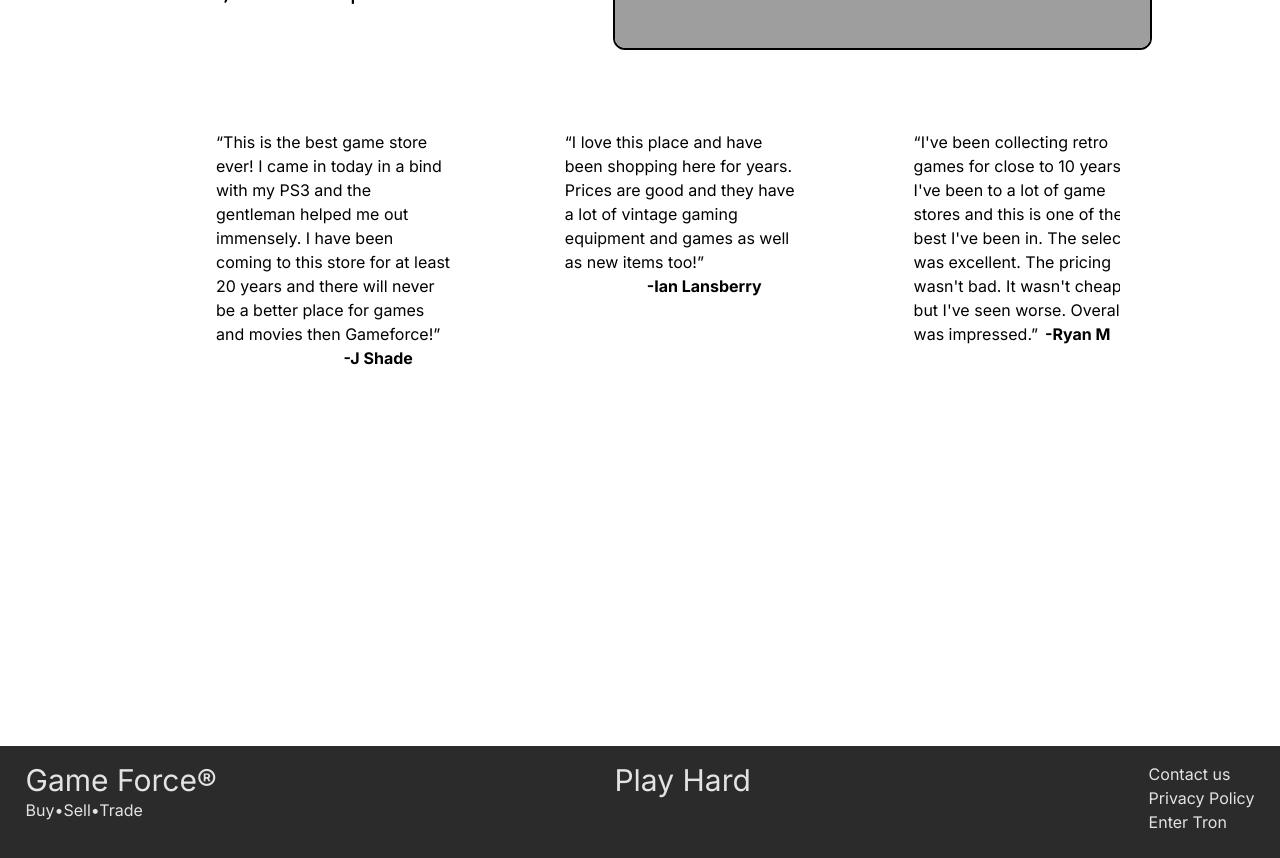
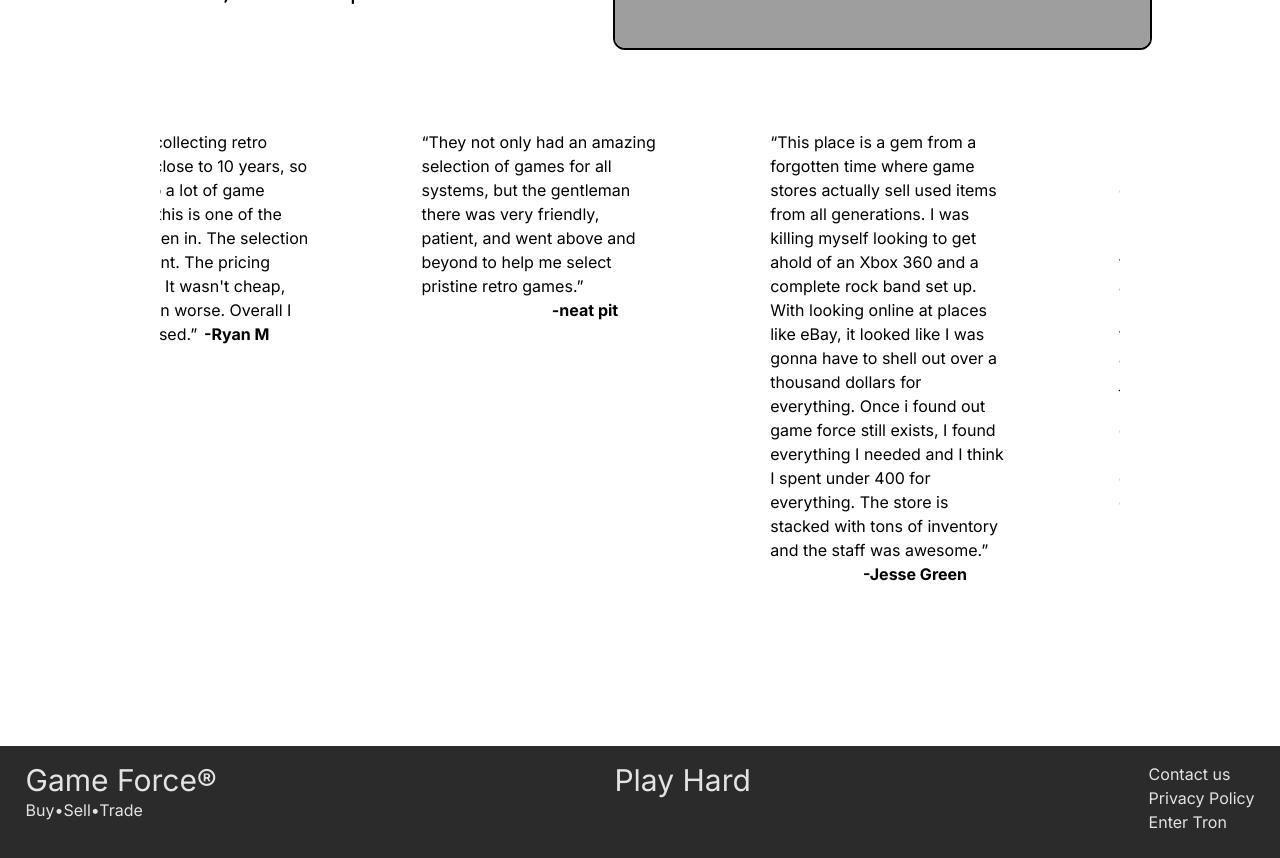
Before and after one commit to ProjectGameForce/ProjectGameForceFE, a Next.js app: page / in a window 1280 px wide. Shown: the part 1120-1978 px from the top of the page. Built offline with nearby package versions, Linux system fonts and the light colour scheme; grey boxes are pictures that could not be loaded; a web font is replaced by a local one.

Commit message:
I think there might be a problem

```diff
--- a/app/Spinner.tsx
+++ b/app/Spinner.tsx
@@ -19,10 +19,10 @@
   return (
     <div className="mx-10 justify-center items-center my-20 w-[75%] overflow-hidden">
       <div
-        className="flex flex-row transition-transform "
+        className="flex flex-row animate-rotate"
         style={{
-          transform: `translateX(-${currentIndex * 33}%)`,
-          transition: "transform duration-500 ease-in-out",
+          transform: `translateX(-${currentIndex}%)`,
+          //transition: "transform duration-[10000ms] ease-in-out",
         }}
       >
         {reviewList.map((item, index) => (
--- a/app/globals.css
+++ b/app/globals.css
@@ -2,3 +2,13 @@
 @tailwind base;
 @tailwind components;
 @tailwind utilities;
+
+
+@keyframes rotate {
+  from {
+    transform: translateX(0%);
+  }
+  to {
+    transform: translateX(-150%);
+  }
+}
--- a/tailwind.config.ts
+++ b/tailwind.config.ts
@@ -16,6 +16,9 @@
           pixel: ["'Pixelify Sans'"],
           monoRoboto: ["'Roboto Mono'"],
       },
+      animation: {
+        rotate: 'rotate 10s linear infinite alternate'
+      }
     },
   },
   plugins: [],
```
